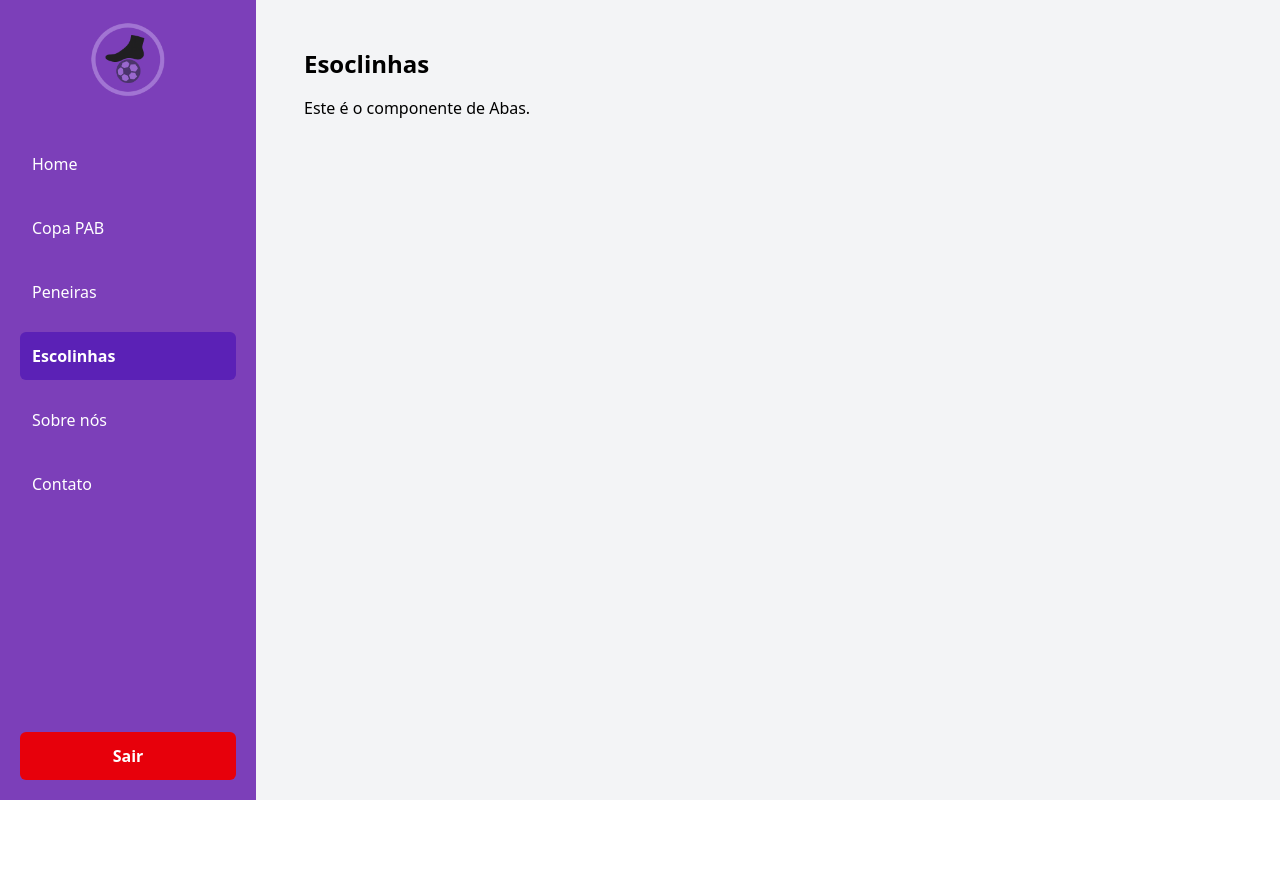
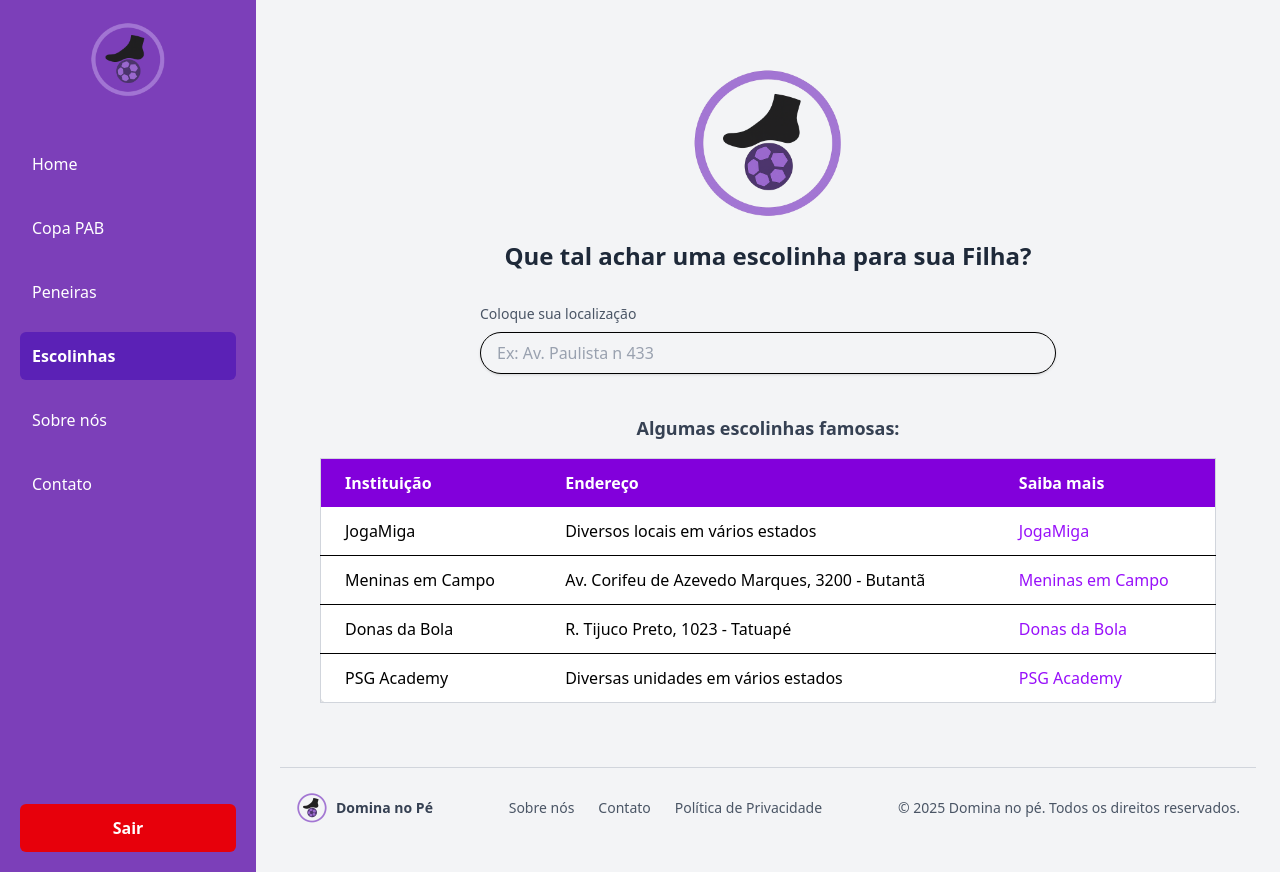
Before and after one commit to Challenge-Domina-No-Pe/Front-End, a React (Vite) app in the folder domina-no-pe/: page /escolinhas in a window 1280 px wide. Before the commit the page ends 800 px from the top, so only its background shows below. Built offline with nearby package versions, Linux system fonts and the light colour scheme.

Commit message:
feat: Escolinhas

```diff
--- a/domina-no-pe/src/pages/Escolinhas.jsx
+++ b/domina-no-pe/src/pages/Escolinhas.jsx
@@ -1,10 +1,105 @@
-import Tabs from "../components/Tabs";
+import { useState } from "react";
+import Footer from "../components/Footer";
+import logo from "../assets/Dominalogo.png";
 
 export default function Escolinhas() {
+  const [location, setLocation] = useState("");
+
   return (
-    <div className="p-6 flex-1 bg-gray-100">
-      <h1 className="text-2xl font-bold mb-4">Esoclinhas</h1>
-      <Tabs />
+    <div className="flex flex-col min-h-screen w-full">
+      {/* Conteúdo principal */}
+      <main className="flex-grow flex flex-col items-center justify-start p-6">
+        {/* Logo e título */}
+        <div className="flex flex-col items-center gap-4 mt-4">
+          <img
+            src={logo}
+            alt="Passa a Bola"
+            className="w-40"
+          />
+          <h2 className="text-2xl font-semibold text-gray-800 text-center">
+            Que tal achar uma escolinha para sua Filha?
+          </h2>
+        </div>
+
+        {/* Input de localização */}
+        <div className="mt-8 w-full max-w-xl">
+          <label
+            htmlFor="location"
+            className="block text-sm text-gray-600 mb-2"
+          >
+            Coloque sua localização
+          </label>
+          <div className="flex items-center border rounded-full px-4 py-2 shadow-sm bg-gray-100">
+            <input
+              id="location"
+              type="text"
+              placeholder="Ex: Av. Paulista n 433"
+              value={location}
+              onChange={(e) => setLocation(e.target.value)}
+              className="flex-1 bg-transparent focus:outline-none text-gray-800 placeholder-gray-400"
+            />
+            {location && (
+              <button
+                onClick={() => setLocation("")}
+                className="text-red-500 font-bold text-lg"
+              >
+                ×
+              </button>
+            )}
+          </div>
+        </div>
+
+        {/* Tabela de escolinhas */}
+        <div className="mt-10 w-full max-w-4xl">
+          <h3 className="text-lg font-semibold text-gray-700 mb-4 text-center">
+            Algumas escolinhas famosas:
+          </h3>
+          <div className="overflow-x-auto">
+            <table className="min-w-full border border-gray-300 rounded-lg shadow-md bg-white">
+              <thead>
+                <tr className="bg-purple-700 text-white">
+                  <th className="px-6 py-3 text-left">Instituição</th>
+                  <th className="px-6 py-3 text-left">Endereço</th>
+                  <th className="px-6 py-3 text-left">Saiba mais</th>
+                </tr>
+              </thead>
+              <tbody>
+                <tr className="border-b">
+                  <td className="px-6 py-3">JogaMiga</td>
+                  <td className="px-6 py-3">Diversos locais em vários estados</td>
+                  <td className="px-6 py-3 text-purple-600 font-medium">
+                    <a href="https://jogamiga.com.br/querojogar/" target="_blank" rel="noreferrer">JogaMiga</a>
+                  </td>
+                </tr>
+                <tr className="border-b">
+                  <td className="px-6 py-3">Meninas em Campo</td>
+                  <td className="px-6 py-3">Av. Corifeu de Azevedo Marques, 3200 - Butantã</td>
+                  <td className="px-6 py-3 text-purple-600 font-medium">
+                    <a href="https://www.meninasemcampo.org.br/" target="_blank" rel="noreferrer">Meninas em Campo</a>
+                  </td>
+                </tr>
+                <tr className="border-b">
+                  <td className="px-6 py-3">Donas da Bola</td>
+                  <td className="px-6 py-3">R. Tijuco Preto, 1023 - Tatuapé</td>
+                  <td className="px-6 py-3 text-purple-600 font-medium">
+                    <a href="https://wellhub.com/pt-br/search/partners/donas-da-bola-f-c-tatuape-tatuape-sao-paulo/" target="_blank" rel="noreferrer">Donas da Bola</a>
+                  </td>
+                </tr>
+                <tr>
+                  <td className="px-6 py-3">PSG Academy</td>
+                  <td className="px-6 py-3">Diversas unidades em vários estados</td>
+                  <td className="px-6 py-3 text-purple-600 font-medium">
+                    <a href="https://psgacademy.com.br/" target="_blank" rel="noreferrer">PSG Academy</a>
+                  </td>
+                </tr>
+              </tbody>
+            </table>
+          </div>
+        </div>
+      </main>
+
+      {/* Rodapé */}
+      <Footer />
     </div>
   );
 }
--- a/domina-no-pe/src/pages/Peneiras.jsx
+++ b/domina-no-pe/src/pages/Peneiras.jsx
@@ -15,7 +15,7 @@ export default function Peneiras() {
         <div className="flex flex-col items-center gap-4 mt-4">
           <img
             src={logo}
-            alt="Passa a Bola"
+            alt="Domina no pé"
             className="w-40"
           />
           <h2 className="text-2xl font-semibold text-gray-800 text-center">
```
